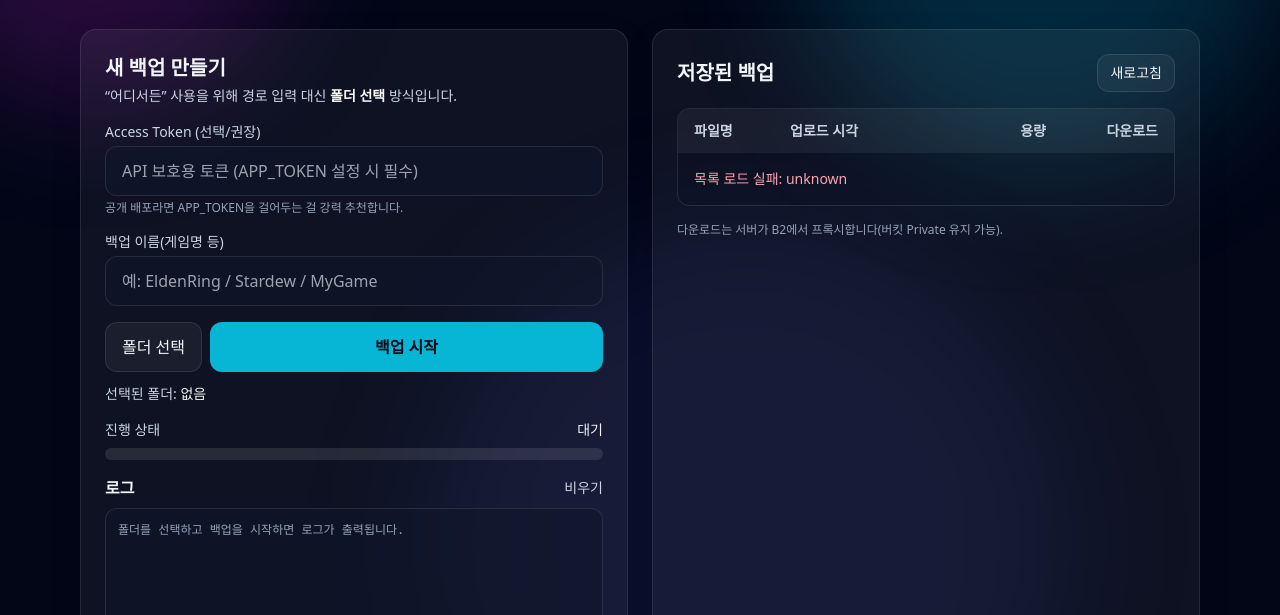
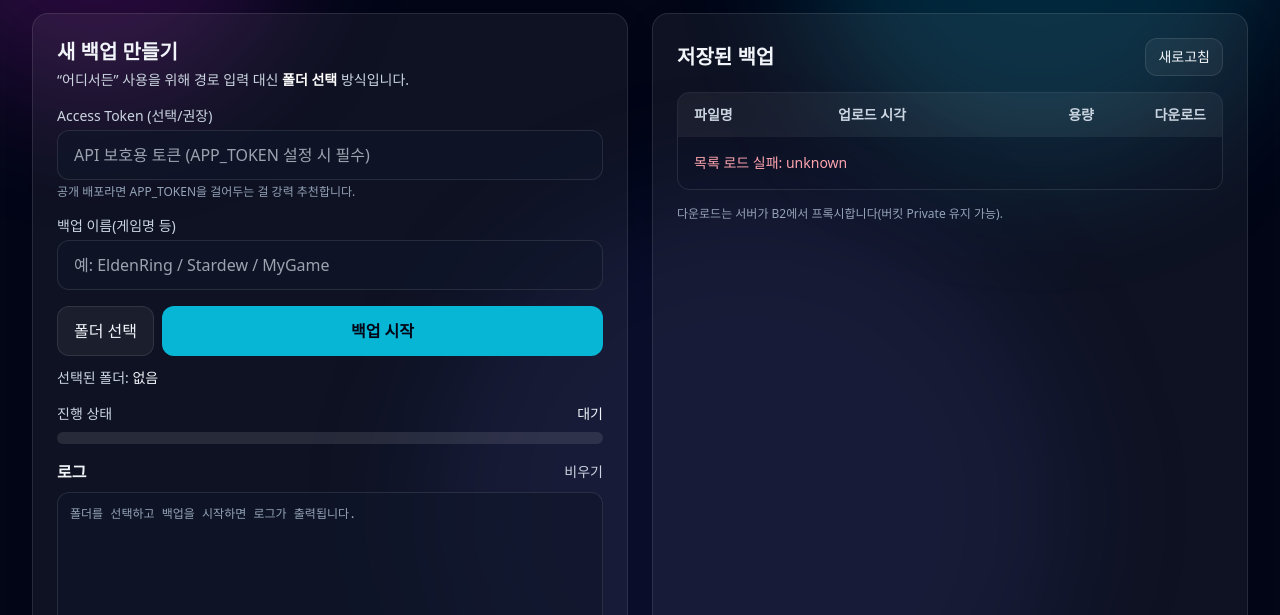
Before and after one commit to gunddol/SaveDataSave, a website: page public/index.html in a window 1280 px wide. Shown: the part 185-800 px from the top of the page. Drawn offline with nearby package versions, Linux system fonts and the light colour scheme; no server answers.

```diff
--- a/public/index.html
+++ b/public/index.html
@@ -21,7 +21,7 @@
             <div class="absolute bottom-0 left-1/3 w-[40rem] h-[40rem] bg-indigo-500/10 blur-3xl rounded-full"></div>
         </div>
 
-        <main class="relative max-w-6xl mx-auto px-4 py-10">
+        <main class="relative w-full mx-auto px-4 py-6 md:px-8">
             <header class="mb-8">
                 <div class="inline-flex items-center gap-2 px-3 py-1 rounded-full bg-white/5 border border-white/10">
                     <span class="w-2 h-2 rounded-full bg-emerald-400"></span>
@@ -121,14 +121,14 @@
                         </button>
                     </div>
 
-                    <div class="mt-4 overflow-hidden rounded-xl border border-white/10">
+                    <div class="mt-4 overflow-x-auto rounded-xl border border-white/10">
                         <table class="w-full text-sm">
                             <thead class="bg-white/5 text-slate-300">
                                 <tr>
-                                    <th class="text-left px-4 py-3">파일명</th>
-                                    <th class="text-left px-4 py-3 w-44">업로드 시각</th>
-                                    <th class="text-right px-4 py-3 w-28">용량</th>
-                                    <th class="text-right px-4 py-3 w-28">다운로드</th>
+                                    <th class="text-left px-4 py-3 min-w-[120px]">파일명</th>
+                                    <th class="text-left px-4 py-3 w-44 whitespace-nowrap">업로드 시각</th>
+                                    <th class="text-right px-4 py-3 w-28 whitespace-nowrap">용량</th>
+                                    <th class="text-right px-4 py-3 w-28 whitespace-nowrap">다운로드</th>
                                 </tr>
                             </thead>
                             <tbody id="backupTbody" class="divide-y divide-white/10 bg-slate-950/10">
```
